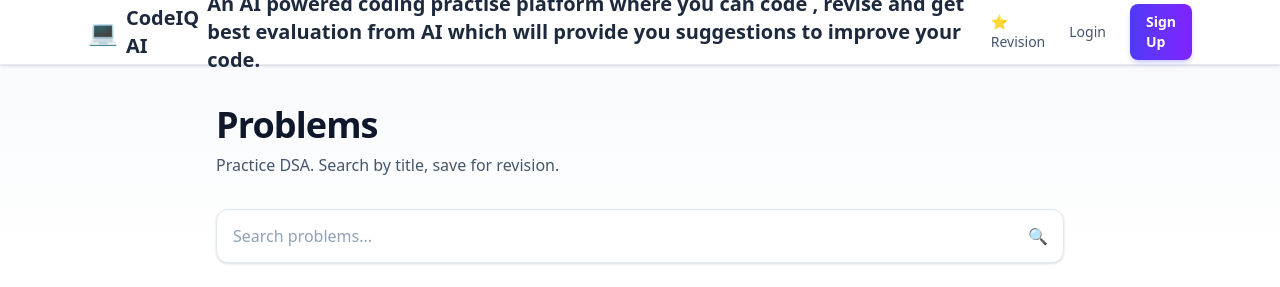
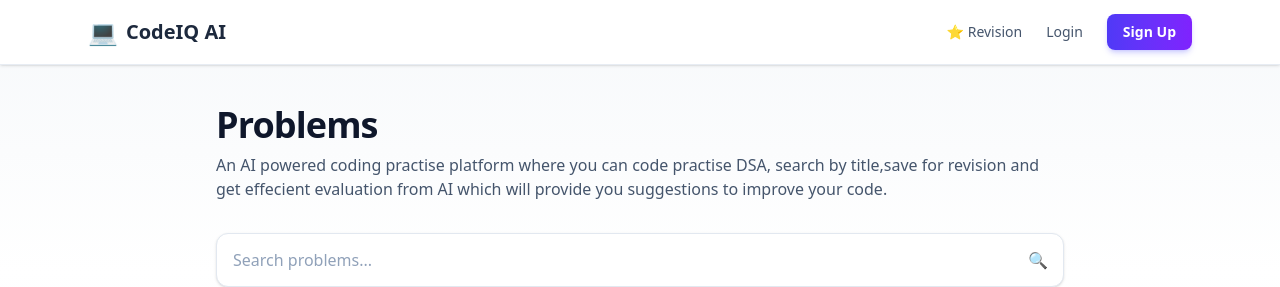
Before and after one commit to anushkagupta-coder/Mini-Leetcode-using-AI, a Next.js app in the folder mini-leetcode/: page / in a window 1280 px wide. Shown: the top 287 px of the page. Built offline with nearby package versions, Linux system fonts and the light colour scheme; no server answers; the database is empty.

Commit message:
added paragraph below header

```diff
--- a/mini-leetcode/src/app/page.jsx
+++ b/mini-leetcode/src/app/page.jsx
@@ -65,7 +65,8 @@ export default function HomePage() {
             Problems
           </h1>
           <p className="mt-2 text-slate-600">
-            Practice DSA. Search by title, save for revision.
+            An AI powered coding practise platform where you can code practise DSA, search by title,save for revision and get effecient evaluation from AI
+            which will provide you suggestions to improve your code.
           </p>
         </div>
 
--- a/mini-leetcode/src/components/Header.jsx
+++ b/mini-leetcode/src/components/Header.jsx
@@ -18,9 +18,6 @@ export default function Header() {
         >
           <span className="text-2xl">💻</span>
           CodeIQ AI
-          <p>An AI powered coding practise platform where you can code , revise and get best evaluation from AI
-            which will provide you suggestions to improve your code.
-          </p>
         </Link>
 
         <nav className="flex items-center gap-6">
```
